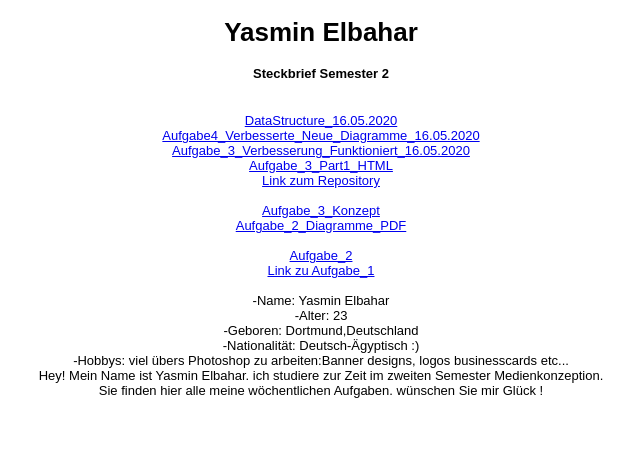
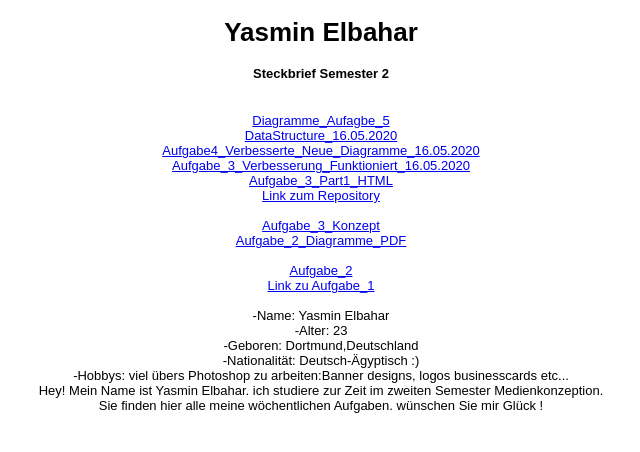
Before and after one commit to YasminElbahar/Eia2Aufgaben, a plain HTML site: page steckbrief/steckbrief.htm in a window 1280 px wide. Shown: the whole page, without its empty margins (319-959 px from the left). Drawn offline with Linux system fonts and the light colour scheme.

Commit message:
Update steckbrief.htm

```diff
--- a/steckbrief/steckbrief.htm
+++ b/steckbrief/steckbrief.htm
@@ -19,6 +19,9 @@ body {
 
 
 		<h4>Steckbrief Semester 2</h4> <br>
+
+		<center><a href="https://yasminelbahar.github.io/Eia2Aufgaben/Aufgabe_5/aufgabe_5.pdf" target="_blank">Diagramme_Aufagbe_5</a></center
+		<br>
 		<center><a href="https://yasminelbahar.github.io/Eia2Aufgaben/DataStructure/Aufgabe3.2.html" target="_blank">DataStructure_16.05.2020</a></center
 		<br>
 
```
